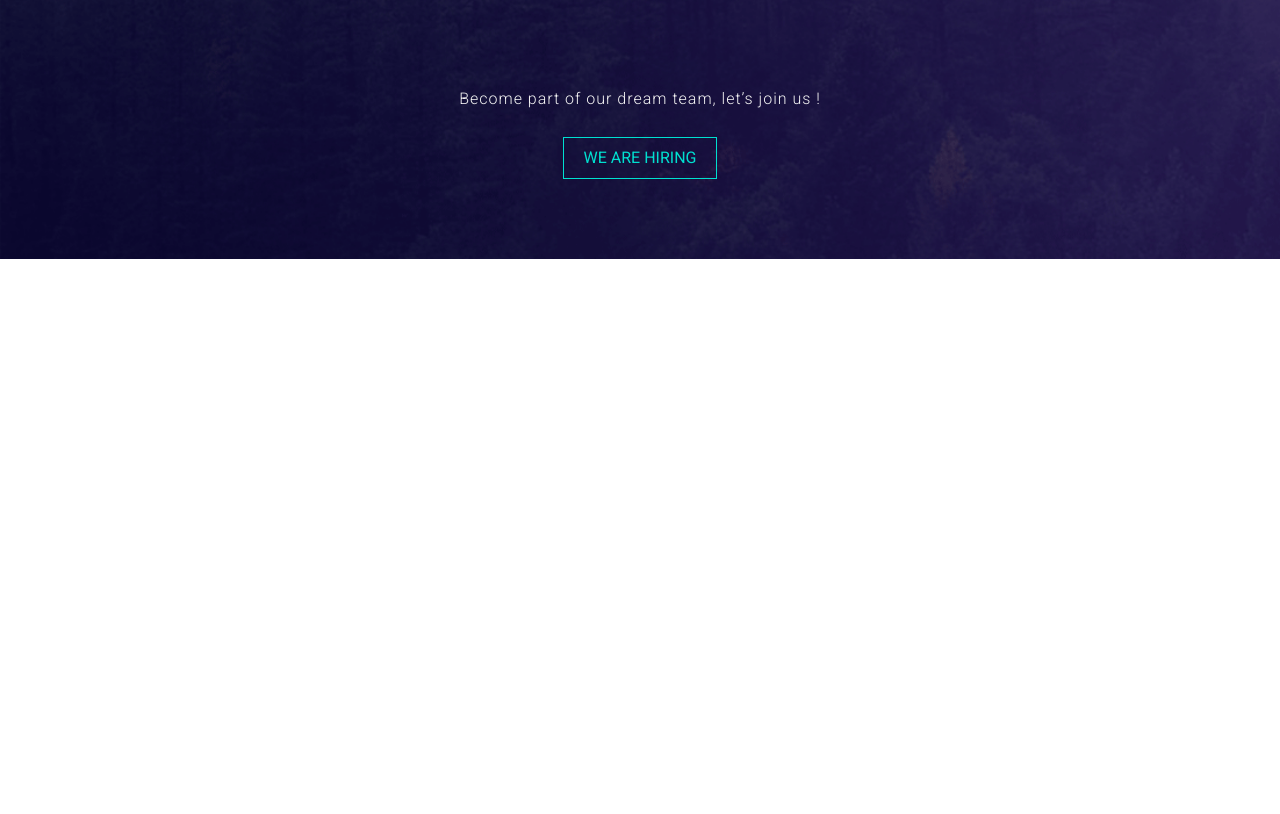
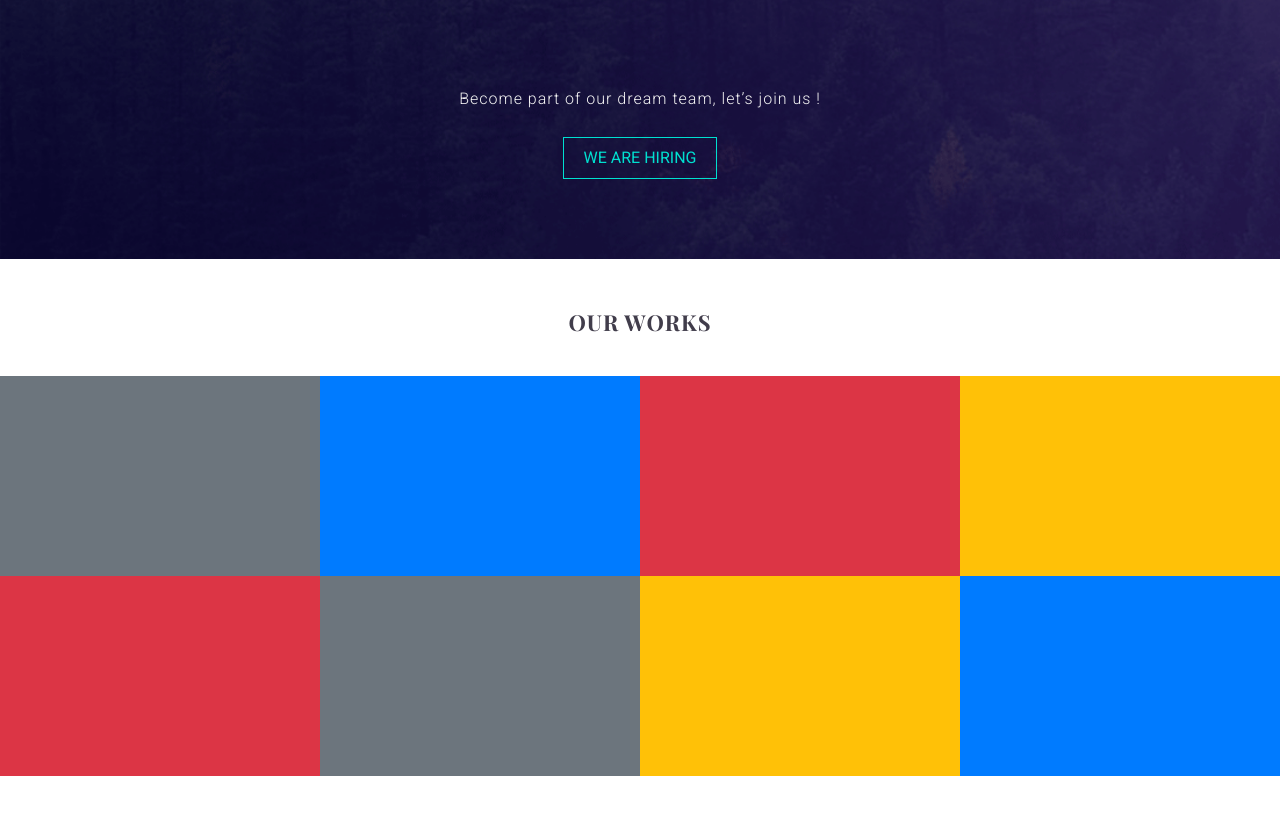
Before and after one commit to rifat-H/Tajem, a plain HTML site: page index.html in a window 1280 px wide. Shown: the part 3070-3884 px from the top of the page. Before the commit the page ends 3329 px from the top, so only its background shows below. Drawn offline with nearby package versions, Linux system fonts and the light colour scheme; a web font is replaced by a local one.

Commit message:
works done

```diff
--- a/css/style.css
+++ b/css/style.css
@@ -304,7 +304,20 @@
  /* team end */
 
  /* works start */
- .works {}
+ .works {
+	 padding: 50px 0;
+ }
+ .works-header{
+	 text-align: center;
+ }
+ .works-header h1{
+	 margin-bottom: 40px;
+ }
+ .work{
+	 width: 100%;
+	 height: 200px;
+ }
+
 
  /* works end */
 
--- a/index.html
+++ b/index.html
@@ -327,7 +327,51 @@
 	</section>
 	<!-- team end -->
 	<!-- works start -->
-	<section class="works"></section>
+	<section class="works">
+		<div class="container-fluid">
+
+			<!-- row 1 start -->
+			<div class="row">
+				<div class="col-md-12">
+					<div class="works-header">
+						<h1 class="hed">OUR WORKS</h1>
+					</div>
+				</div>
+			</div>
+			<!-- row 1 end -->
+
+			<!-- row 2 start -->
+			<div class="row">
+				<div class="col-md-3 p-0">
+					<div class="work bg-secondary"></div>
+				</div>
+				<div class="col-md-3 p-0">
+					<div class="work bg-primary"></div>
+				</div>
+				<div class="col-md-3 p-0">
+					<div class="work bg-danger"></div>
+				</div>
+				<div class="col-md-3 p-0">
+					<div class="work bg-warning"></div>
+				</div>
+				<div class="col-md-3 p-0">
+					<div class="work bg-danger"></div>
+				</div>
+				<div class="col-md-3 p-0">
+					<div class="work bg-secondary"></div>
+				</div>
+				<div class="col-md-3 p-0">
+					<div class="work bg-warning"></div>
+				</div>
+				<div class="col-md-3 p-0">
+					<div class="work bg-primary"></div>
+				</div>
+
+			</div>
+			<!-- row 2 end -->
+
+		</div>
+	</section>
 	<!-- works end -->
 	<!-- quotes start -->
 	<section class="quotes"></section>
```
